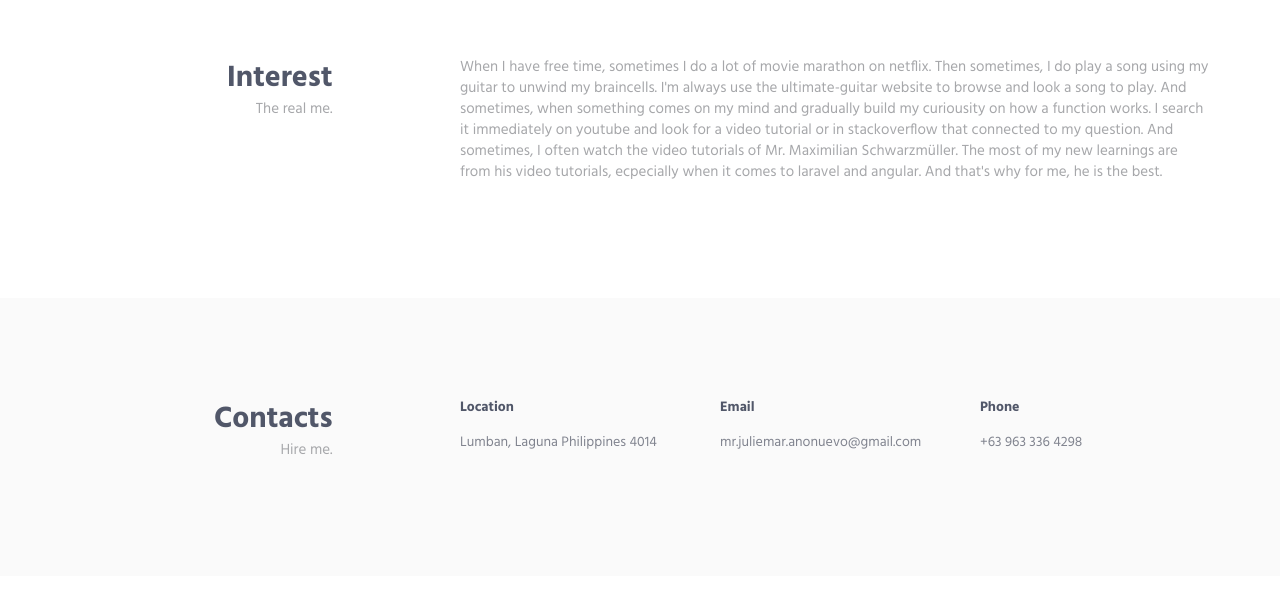
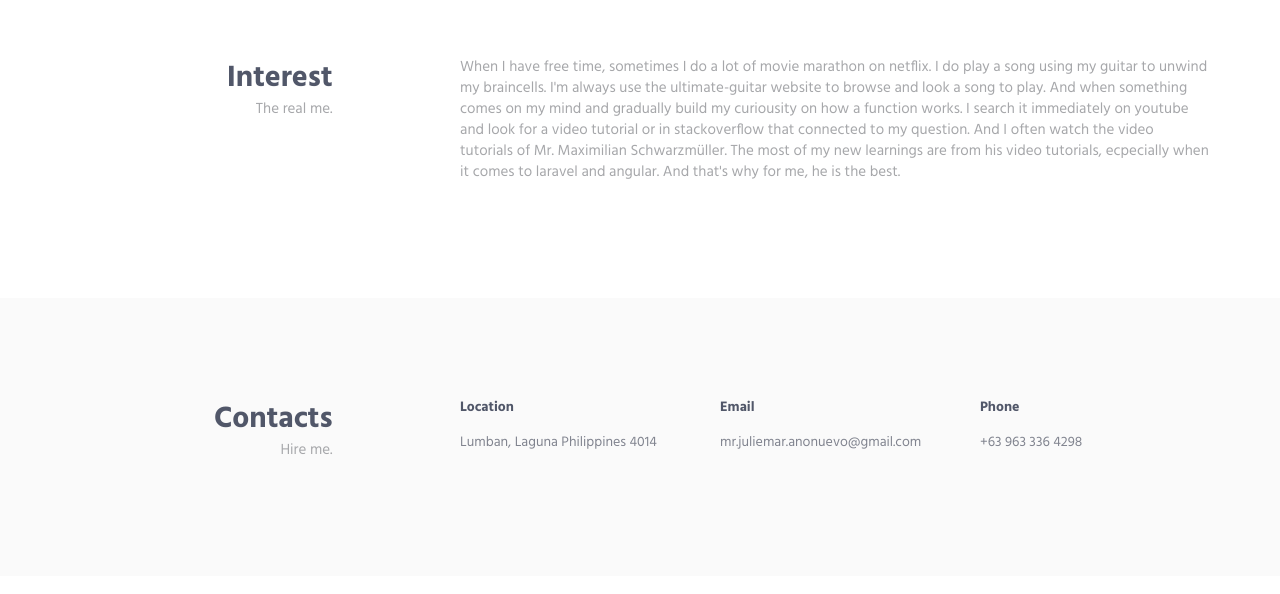
Before and after one commit to juliemaranonuevo/juliemaranonuevo.github.io, a plain HTML site: page index.html in a window 1280 px wide. Shown: the part 2041-2635 px from the top of the page. Drawn offline with Linux system fonts and the light colour scheme.

Commit message:
Updated the interest paragraph

```diff
--- a/index.html
+++ b/index.html
@@ -246,8 +246,8 @@
                         </div>
                     </div>
                     <div class="col-sm-8 col-sm-offset-1">
-                        <p>When I have free time, sometimes I do a lot of movie marathon on netflix. Then sometimes, I do play a song using my guitar to unwind
-                            my braincells. I'm always use the ultimate-guitar website to browse and look a song to play. And sometimes, when something comes on my mind and gradually build my curiousity on how a function works. I  search it immediately on youtube and look for a video tutorial or in stackoverflow that connected to my question. And sometimes, I often watch the video tutorials of Mr. Maximilian Schwarzmüller. The most of my new learnings are from his video tutorials, ecpecially when it comes to laravel and angular. And that's why for me, he is the best.</p>
+                        <p>When I have free time, sometimes I do a lot of movie marathon on netflix. I do play a song using my guitar to unwind
+                            my braincells. I'm always use the ultimate-guitar website to browse and look a song to play. And when something comes on my mind and gradually build my curiousity on how a function works. I  search it immediately on youtube and look for a video tutorial or in stackoverflow that connected to my question. And I often watch the video tutorials of Mr. Maximilian Schwarzmüller. The most of my new learnings are from his video tutorials, ecpecially when it comes to laravel and angular. And that's why for me, he is the best.</p>
                     </div>
                 </div>
                 <!--// end row -->
```
